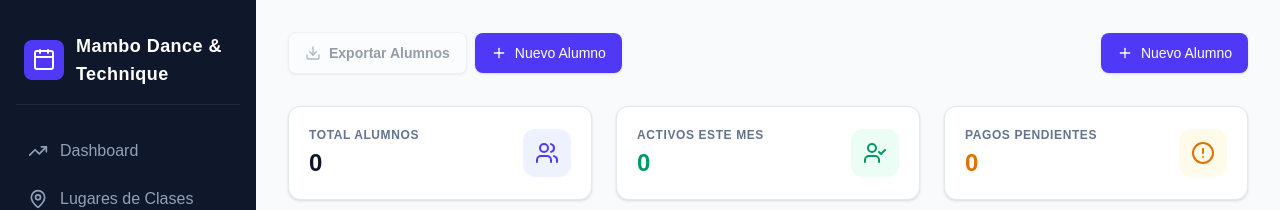
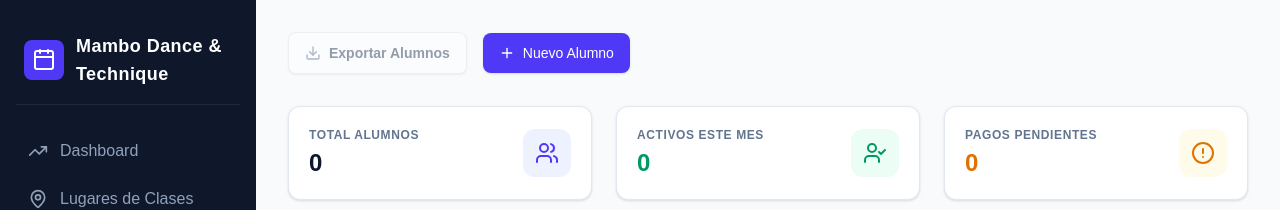
Before and after one commit to luisiy01/mambo_technique, a Next.js app: page /dashboard/students in a window 1280 px wide. Shown: the top 210 px of the page. Built offline with nearby package versions, Linux system fonts and the light colour scheme; no server answers; the database is empty.

Commit message:
exportar alumnos

```diff
--- a/app/components/students/StudentsContent.tsx
+++ b/app/components/students/StudentsContent.tsx
@@ -172,8 +172,7 @@
   return (
     <main className="flex-1 overflow-y-auto p-8">
       {/* Encabezado */}
-      <div className="flex flex-col md:flex-row md:items-center justify-between gap-4 mb-8">
-        <div className="flex items-center gap-2">
+      <div className="flex flex-col md:flex-row md:items-center  gap-4 mb-8">
         <button
           onClick={handleExportStudents}
           disabled={filteredStudents.length === 0}
@@ -182,15 +181,6 @@
           <Download className="h-4 w-4 text-slate-500" />
           Exportar Alumnos
         </button>
-
-          <button
-            onClick={handleOpenCreate}
-            className="inline-flex items-center gap-2 bg-indigo-600 hover:bg-indigo-700 text-white font-medium px-4 py-2.5 rounded-lg shadow-sm transition-colors text-sm"
-          >
-            <Plus className="h-4 w-4" />
-            Nuevo Alumno
-          </button>
-        </div>
 
         <button
           onClick={handleOpenCreate}
```
Lines whose indentation alone changed are shown as unchanged.
